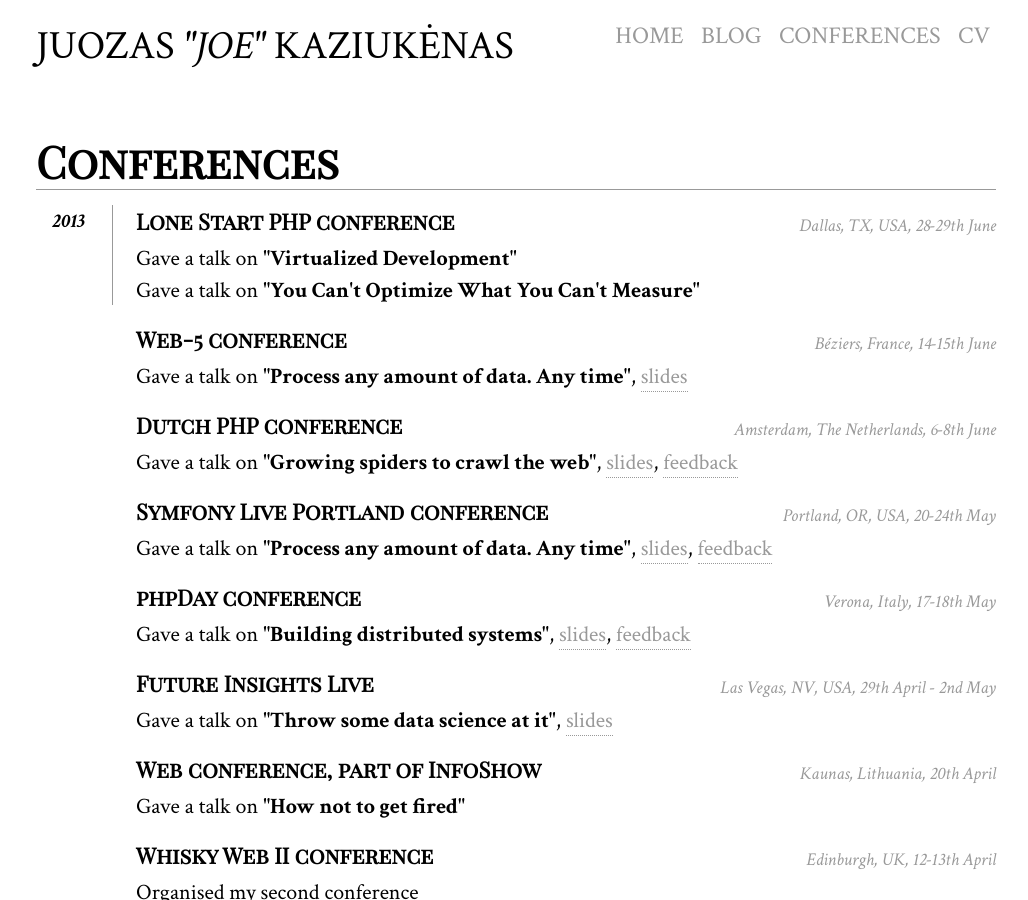
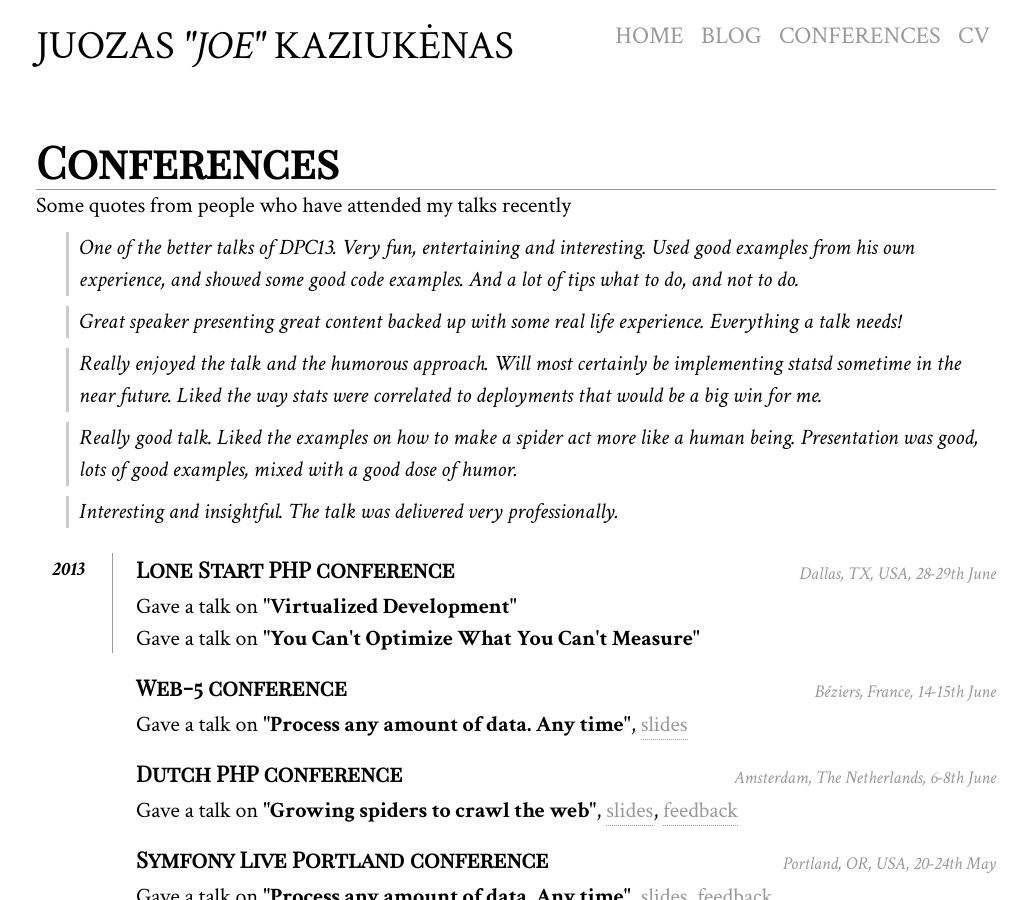
Before and after one commit to juokaz/juokaz.com, a Jekyll site: the page built from conferences.html, in a window 1280 px wide and 900 px high. Shown: the whole window, without its empty margins (124-1152 px from the left). Built offline with Jekyll 4.4.1, drawn with Linux system fonts in a browser that asks for light colours; nearby versions of some CDN libraries; comment, search, counter and statistics services are not loaded.

Commit message:
Added selected quotes

```diff
--- a/conferences.html
+++ b/conferences.html
@@ -8,6 +8,19 @@
 </header>
 
 <section class="conferences">
+
+Some quotes from people who have attended my talks recently
+
+<blockquote>One of the better talks of DPC13. Very fun, entertaining and interesting. Used good examples from his own experience, and showed some good code examples. And a lot of tips what to do, and not to do.</blockquote>
+
+<blockquote>Great speaker presenting great content backed up with some real life experience. Everything a talk needs!</blockquote>
+
+<blockquote>Really enjoyed the talk and the humorous approach. Will most certainly be implementing statsd sometime in the near future. Liked the way stats were correlated to deployments that would be a big win for me.</blockquote>
+
+<blockquote>Really good talk. Liked the examples on how to make a spider act more like a human being. Presentation was good, lots of good examples, mixed with a good dose of humor.</blockquote>
+
+<blockquote>Interesting and insightful. The talk was delivered very professionally.</blockquote>
+
 
 <ul id="photos"></ul>
 
```
